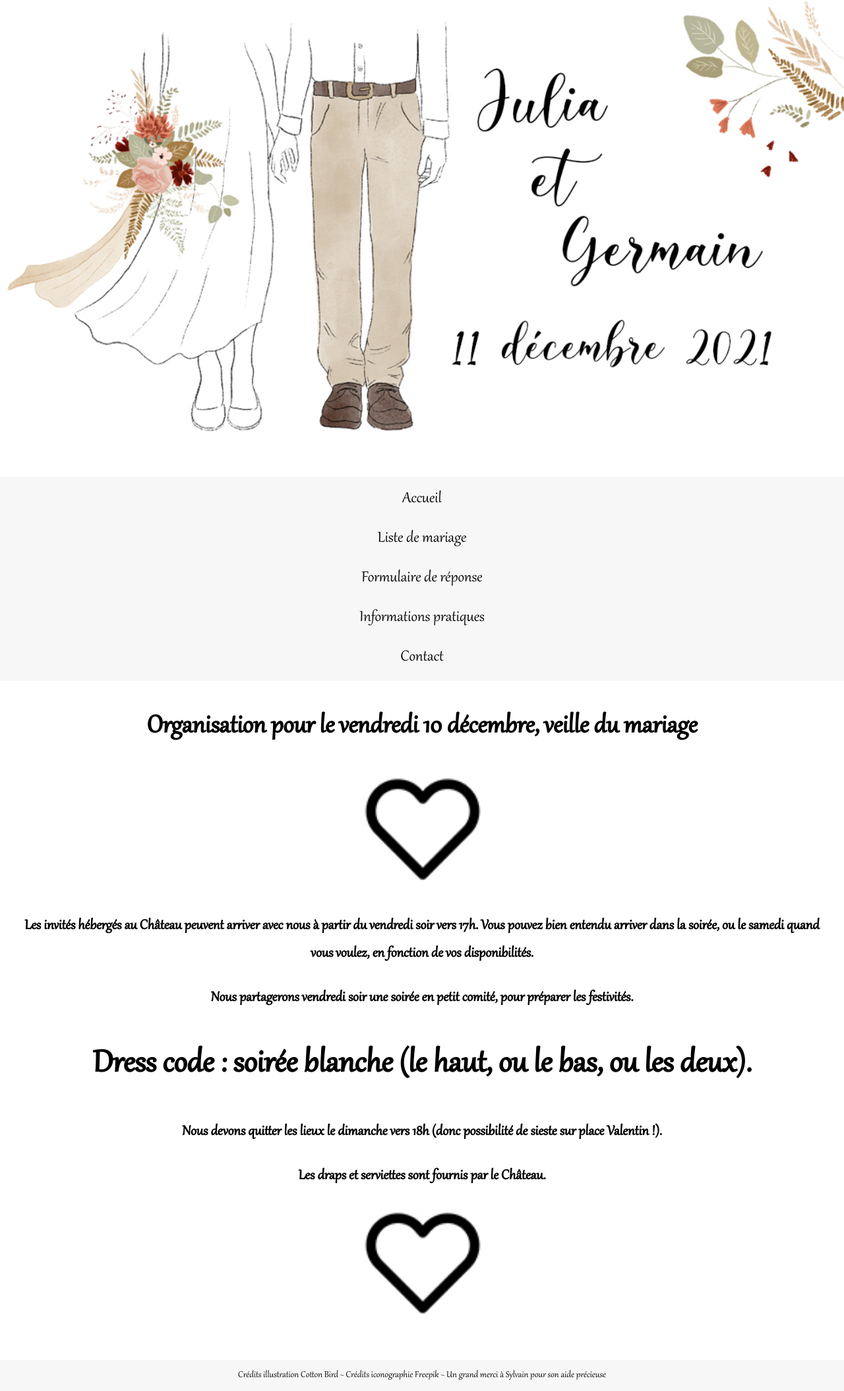
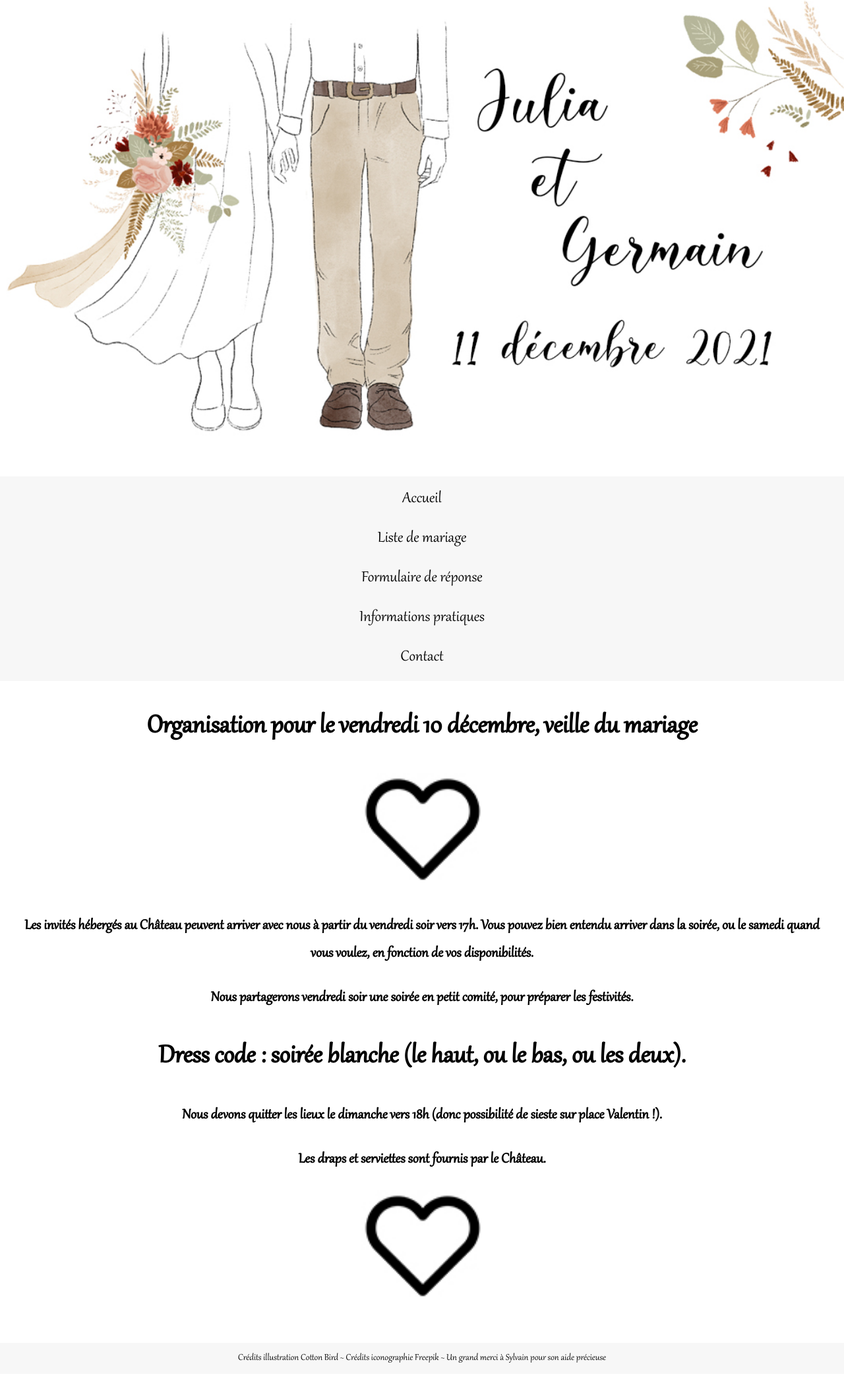
Before and after one commit to Germinal-A/Site-du-Mariage-de-Julia-et-Germain, a Jekyll site: the page built from vendredi.md, in a window 1280 px wide. Shown: the whole page at 66% size. Built offline with Jekyll 4.4.1, drawn with Linux system fonts in a browser that asks for light colours; our own code applies the rules of GitHub Pages for plain Markdown files; after the commit the page ends 2082 px from its top, so only the background shows below that.

```diff
--- a/vendredi.md
+++ b/vendredi.md
@@ -14,7 +14,7 @@ Les invités hébergés au Château peuvent arriver avec nous à partir du vendr
 
 Nous partagerons vendredi soir une soirée en petit comité, pour préparer les festivités.
 
-## Dress code : soirée blanche (le haut, ou le bas, ou les deux).
+# Dress code : soirée blanche (le haut, ou le bas, ou les deux).
 
 Nous devons quitter les lieux le dimanche vers 18h (donc possibilité de sieste sur place Valentin !).
 
```
